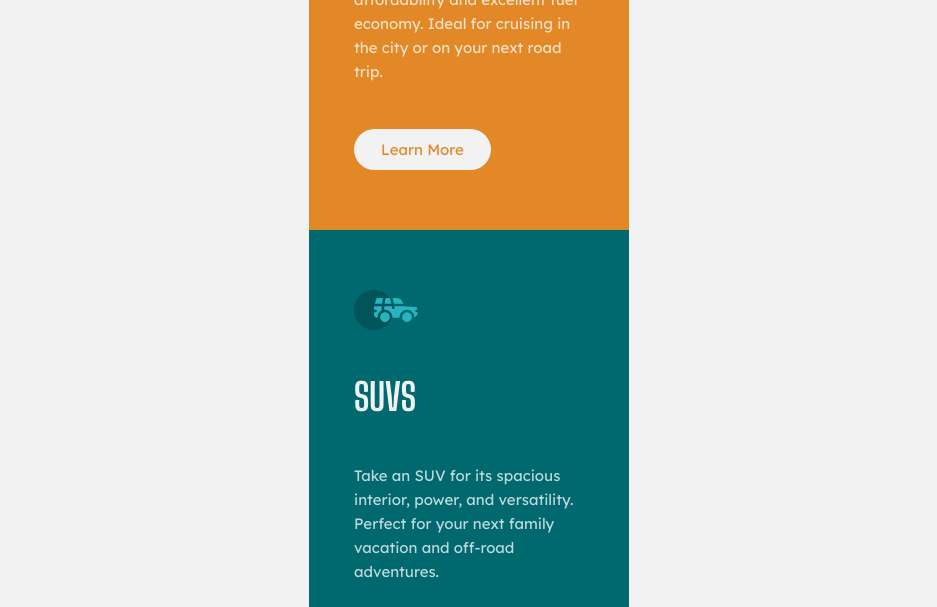
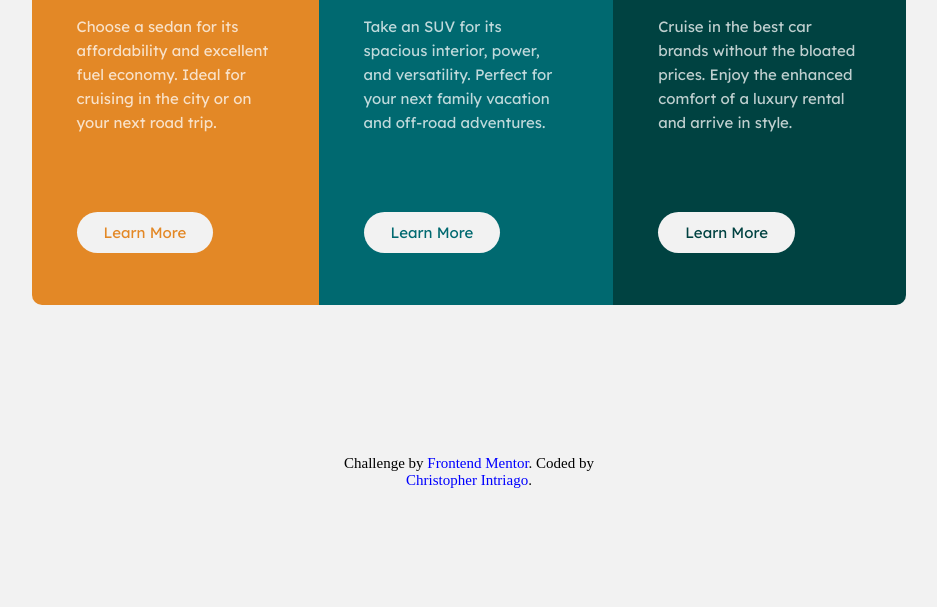
Before and after one commit to chintriago/3-column-preview-card-component-main, a plain HTML site: page index.html in a window 1280 px wide. Shown: the part 345-952 px from the top of the page, without its empty margins (171-1108 px from the left). After the commit the page ends 850 px from the top, so only its background shows below. Drawn offline with Linux system fonts and the light colour scheme.

Commit message:
Finished desktop portion.

```diff
--- a/css/styles.css
+++ b/css/styles.css
@@ -6,6 +6,7 @@ html {
 
 body {
     background: var(--very-light-gray);
+    overflow-x: hidden;
 }
 
 *,
@@ -151,5 +152,72 @@ main {
 
 /* FOOTER */
 footer {
+    width: 320px;
+    padding-bottom: 1em;
+    margin: auto;
     text-align: center;
 }
+
+/* MEDIA QUERIES */
+@media only screen and (min-width: 768px) {
+    /* MAIN CONTENT */
+    main {
+        width: 100vw;
+        height: 100vh;
+        display: flex;
+        justify-content: center;
+        align-items: center;
+        margin: 0;
+    }
+
+    .container-desktop {
+        display: flex;
+        flex-direction: row;
+        justify-content: center;
+        align-items: center;
+        width: 875px;
+    }
+
+    /* TOP CARD */
+    .card-1 {
+        border-top-right-radius: 0;
+        border-bottom-left-radius: 10px;
+    }
+
+    .card-1 button {
+        margin-top: 40px;
+    }
+
+    .card-1 button:active {
+        background: var(--bright-orange);
+        border: 1px solid white;
+        color: white;
+    }
+
+    /* MIDDLE CARD */
+    .card-2 button {
+        margin-top: 40px;
+    }
+
+    .card-2 button:active {
+        background: var(--dark-cyan);
+        border: 1px solid white;
+        color: white;
+    }
+
+    /* BOTTOM CARD */
+    .card-3 {
+        border-top-right-radius: 10px;
+        border-bottom-left-radius: 0;
+    }
+
+    .card-3 button {
+        margin-top: 40px;
+    }
+
+    .card-3 button:active {
+        background: var(--very-dark-cyan);
+        border: 1px solid white;
+        color: white;
+    }
+}
--- a/index.html
+++ b/index.html
@@ -13,6 +13,7 @@
 </head>
 <body>
   <main>
+    <div class="container-desktop">
       <div class="cards card-1">
         <img src="images/icon-sedans.svg" alt="">
         <h1>SEDANS</h1>
@@ -34,10 +35,11 @@
         rental and arrive in style.</p>
         <button>Learn More</button>
       </div>
+    </div>
   </main>
   <footer>
     <p>Challenge by <a href="https://www.frontendmentor.io?ref=challenge" target="_blank">Frontend Mentor</a>.
-    Coded by <a href="https://github.com/chintriago" target="_blank">Your Name Here</a>.</p>
+    Coded by <a href="https://github.com/chintriago" target="_blank">Christopher Intriago</a>.</p>
   </footer>
 </body>
 </html>
```
Lines whose indentation alone changed are shown as unchanged.
